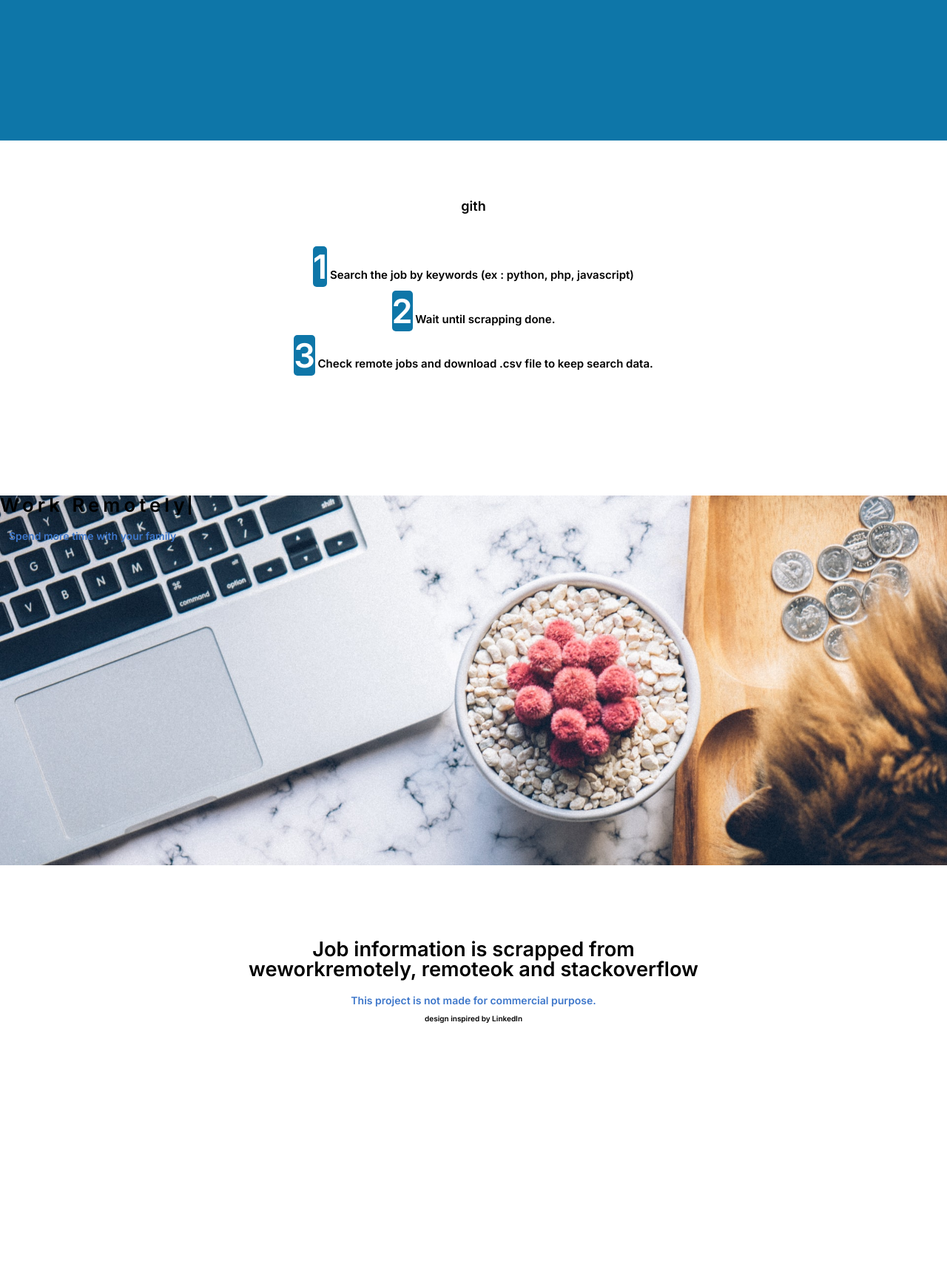
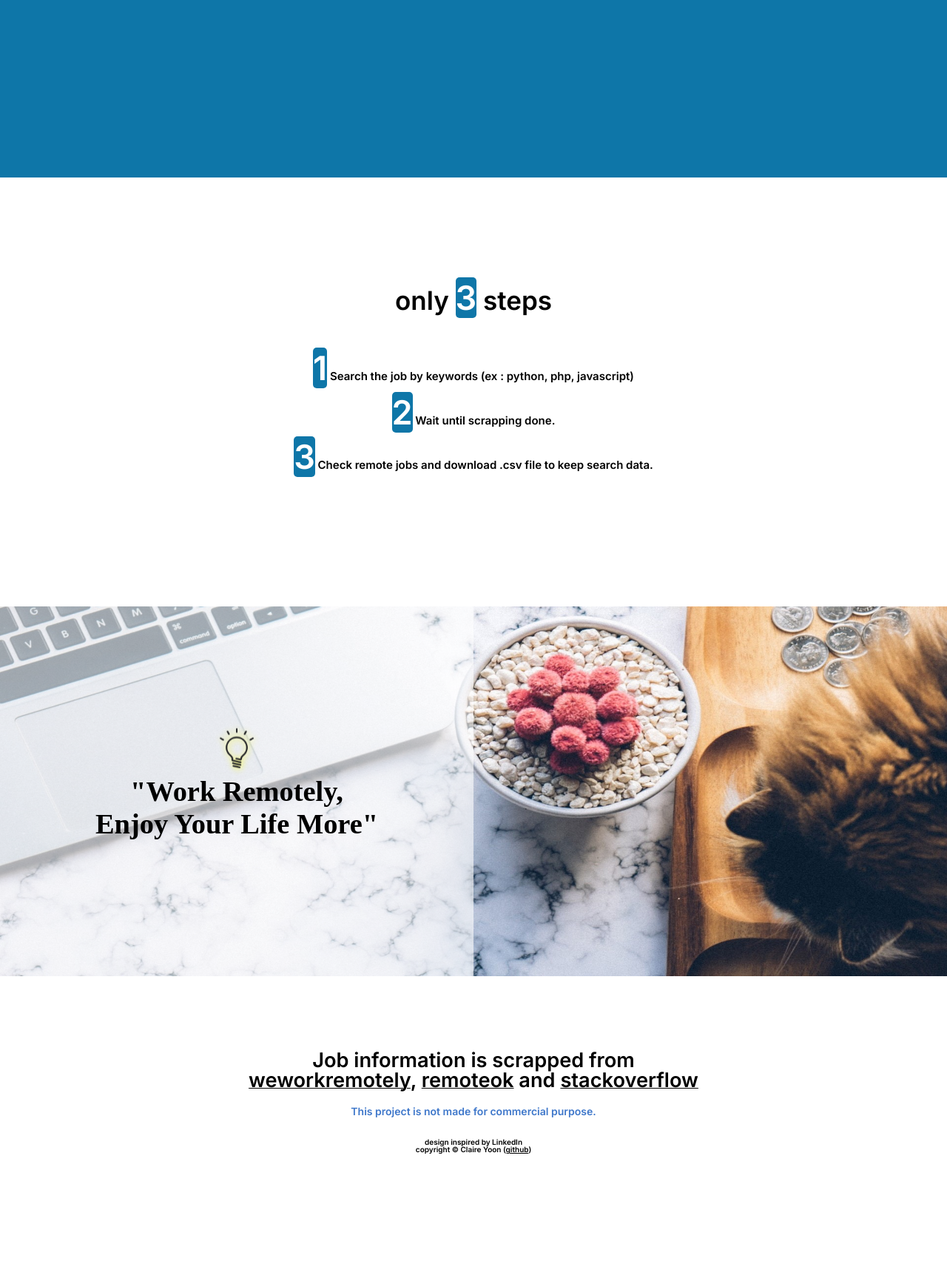
Before and after one commit to honeydoyaji/RemoteJobScrapper, a Flask app: page / in a window 1280 px wide. Shown: the part 400-2120 px from the top of the page at 74% size. Before the commit the page ends 1784 px from the top, so only its background shows below. Run offline with Flask 2, Linux system fonts and the light colour scheme.

Commit message:
edit css part of home.html

```diff
--- a/static/css/base.css
+++ b/static/css/base.css
@@ -6,7 +6,7 @@ main {
   display : block;
 }
 .top {
-  height : 550px;
+  height : 600px;
   background-color : #0E76A8;
   padding : 20px;
 }
@@ -61,10 +61,10 @@ button {
   height : 22px;
 }
 .second {
-  font-size : 18px;
-  height : 400px;
+  font-size : 35px;
+  height : 440px;
   text-align : center;
-  padding-top : 80px;
+  padding-top : 140px;
 }
 span {
   color : white;
@@ -79,40 +79,54 @@ span {
 }
 .third {
   background-image: url("bg_cat_computer.jpg");
-  -webkit-background-size: cover;
-  -moz-background-size: cover;
-  -o-background-size: cover;
-  background-size: cover;
+  background-size: 100% 100%;
+  background-repeat: no-repeat;
+  min-width : 750px;
+  min-height : 500px;
   height : 500px;
+  position : relative;
 }
-#statement {
-  font : 30px;
-  display: inline-flex;
-  font-weight : Bold;
-  overflow: hidden; /* Ensures the content is not revealed until the animation */
-  border-right: .15em solid black; /* The typwriter cursor */
-  white-space: nowrap; /* Keeps the content on a single line */
-  margin: 0 auto; /* Gives that scrolling effect as the typing happens */
-  letter-spacing: .20em; /* Adjust as needed */
-  animation:
-    typing 5s steps(30, end),
-    blink-caret .8s step-end infinite;
+#third_textbox {
+    position : absolute;
+    background-color: rgba(255,255,255, 0.6);
+    left : 0;
+    bottom : 0;
+    width : 50%;
+    height : 100%;
+    text-align : center;
 }
-@keyframes typing {
-  from { width: 0 }
-  to { width: 100% }
+#third_text_1 {
+  font : 3vw black;
+  font-weight: bolder;
+  position : relative;
+  top: 48%;
+  transform: translateY(-50%);
 }
-@keyframes blink-caret {
-  from, to { border-color: transparent }
-  20% { border-color: black; }
+#light_bulb {
+  animation: neon 3s infinite;
+  filter: drop-shadow(1px 1px 5px #FFFF00);
+}
+@keyframes neon {
+  0% {opacity: 0.7;}
+  75% {opacity: 1;}
+  80% {opacity: 0.5;}
+  85% {opacity: 0.8;}
+  90% {opacity: 0.5;}
+  95% {opacity: 0.8;}
+  100% {opacity: 1;}
 }
 .end {
   font-size : 17px;
-  height : 180px;
+  height : 250px;
   text-align : center;
-  padding : 60px;
-  margin-top : 40px;
+  padding : 50px;
+  margin-top : 50px;
 }
 h4 {
   font-size : 10px;
 }
+a {
+  color : black;
+  text-decoration: underline;
+  text-decoration-thickness: 5%;
+}
--- a/templates/home.html
+++ b/templates/home.html
@@ -18,19 +18,25 @@
         <button id="button1" align="center">search</button>
       </div>
     </div>
-    <div class="second">
-gith      <p id="description"> <span>1</span>   Search the job by keywords (ex : python, php, javascript)
+    <div class="second"> only  <span> 3</span>    steps
+      <p id="description"> <span>1</span>   Search the job by keywords (ex : python, php, javascript)
       <br/><br/><span>2</span>   Wait until scrapping done.
       <br/><br/><span>3</span>   Check remote jobs and download .csv file to keep search data.</p>
     </div>
     <div class="third">
-      <h2 id="statement"> Work Remotely </h2>
-      <h3> Spend more time with your family </h3>
+      <div id = "third_textbox">
+         <h2 id="third_text_1">
+           <img src="light_bulb.png" alt="light_bulb" id="light_bulb" style="width:4.2vw;height:4.2vw;"> <br>
+          &quot;Work Remotely, <br/>
+          Enjoy Your Life More&quot;
+          </h2>
+     </div>
     </div>
     <div class="end">
-      <h2> Job information is scrapped from </br> weworkremotely, remoteok and stackoverflow</h2>
-      <h3> This project is not made for commercial purpose. </h3>
-      <h4> design inspired by LinkedIn </h4>
+      <h2 > Job information is scrapped from <br> <a href="https://weworkremotely.com/">weworkremotely</a>, <a href="https://remoteok.io/">remoteok</a> and <a href="https://stackoverflow.com/jobs">stackoverflow</a></h2>
+      <h3> This project is not made for commercial purpose. </h3> <br>
+      <h4> design inspired by LinkedIn <br/>
+           copyright © Claire Yoon (<a href="https://github.com/honeydoyaji">github</a>) </h4>
     </end>
   </main>
 </body>
```
Also changed, not shown: static/css/bg_cat_computer.jpg, templates/light_bulb.png (added).
